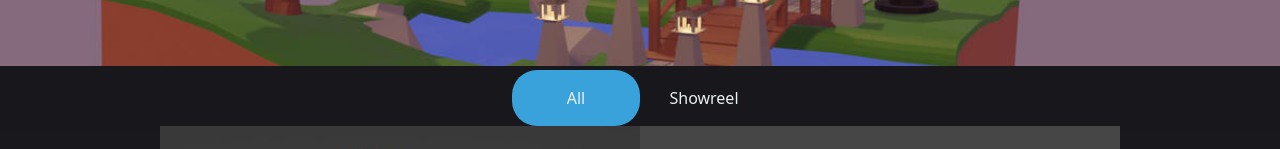
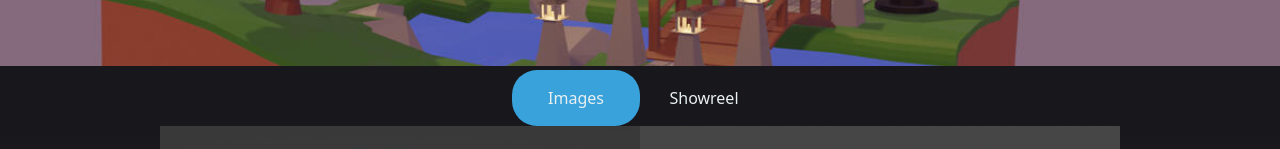
Before and after one commit to shaneilmeida/zuksite, a React (Vite) app: page / in a window 1280 px wide. Shown: the part 334-483 px from the top of the page. Built offline with nearby package versions, Linux system fonts and the light colour scheme; the HTML template or start-up script is replaced by a standard one.

Commit message:
Update Tabs.tsx

```diff
--- a/src/components/TabComponent/Tabs.tsx
+++ b/src/components/TabComponent/Tabs.tsx
@@ -18,7 +18,7 @@ const Tabs = () => {
           className={activeTab === "tab1" ? "active" : ""}
           onClick={handleTab1}
         >
-          All
+          Images
         </li>
         <li
           className={activeTab === "tab2" ? "active" : ""}
```
